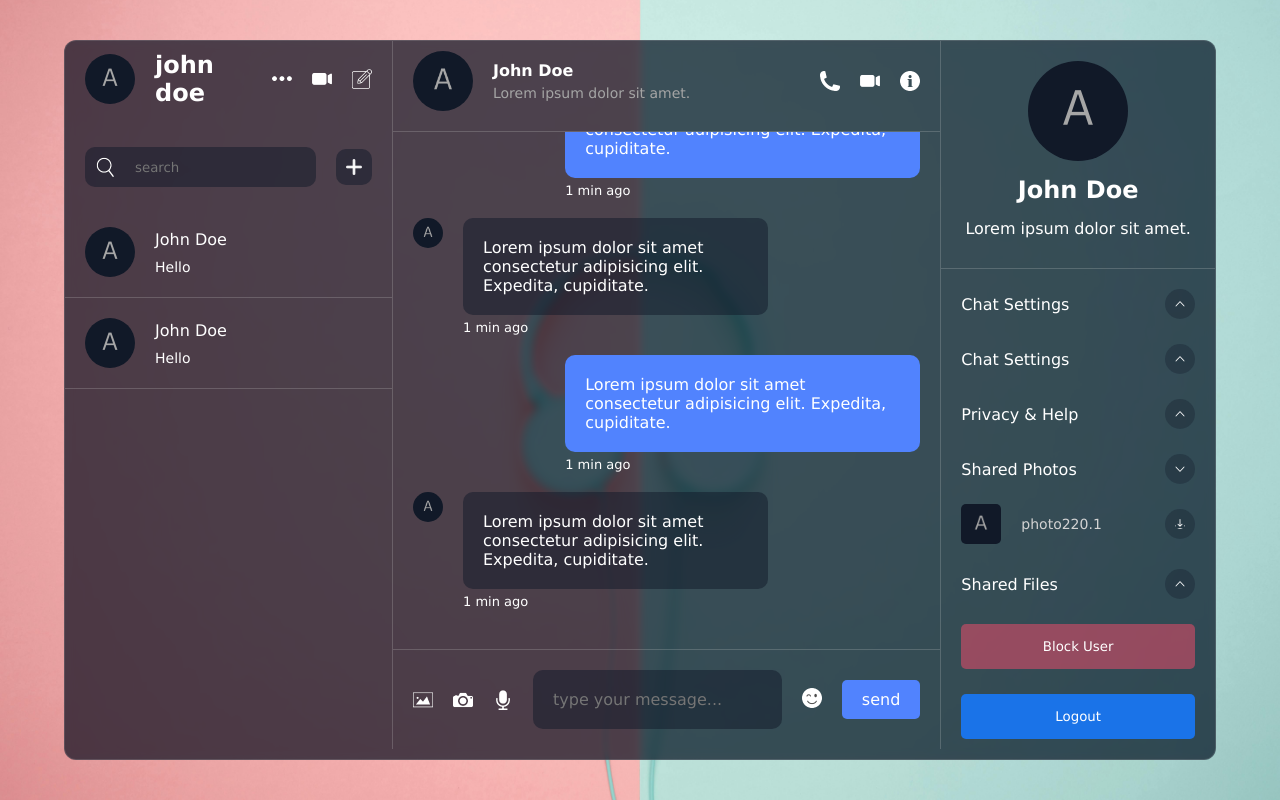
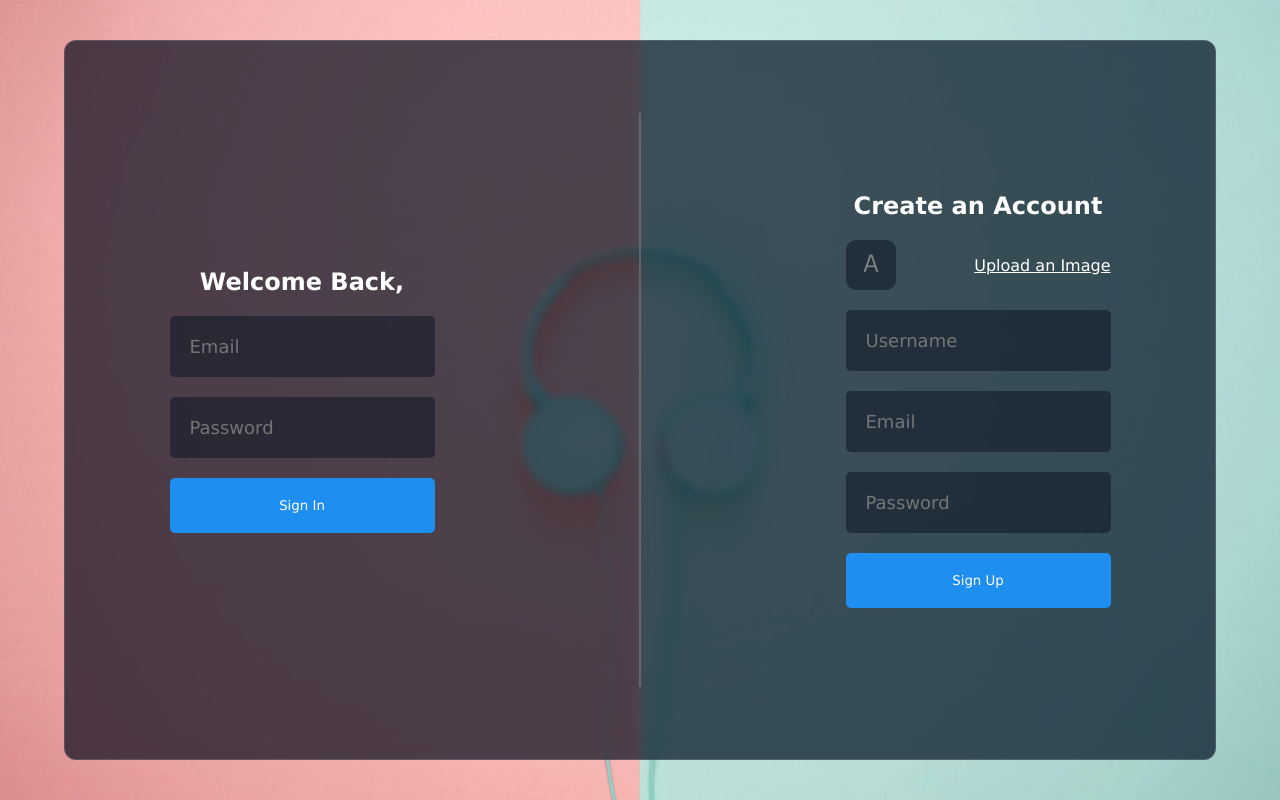
Before and after one commit to elshora97/Real-Time-Chat, a React (Vite) app: page / in a window 1280 px wide. Built offline with nearby package versions, Linux system fonts and the light colour scheme; no server answers.

Commit message:
add auth feature using firebase

```diff
--- a/src/App.jsx
+++ b/src/App.jsx
@@ -1,11 +1,24 @@
+import { useEffect } from "react";
 import Chat from "./components/chat/Chat";
 import Detail from "./components/detail/Detail";
 import List from "./components/list/List";
 import Login from "./components/login/Login";
 import Notification from "./components/notification/Notification";
+import { onAuthStateChanged } from "firebase/auth";
+import { auth } from "./lib/firebase";
 
 const App = () => {
-  const user = true;
+  const user = false;
+
+  useEffect(() => {
+    const unsub = onAuthStateChanged(auth, (user) => {
+      console.log(user);
+    });
+
+    return () => {
+      unsub();
+    };
+  }, []);
   return (
     <div className="container">
       {user ? (
--- a/src/components/login/Login.jsx
+++ b/src/components/login/Login.jsx
@@ -1,6 +1,12 @@
 import { useState } from "react";
 import "./login.css";
 import { toast } from "react-toastify";
+import {
+  createUserWithEmailAndPassword,
+  signInWithEmailAndPassword,
+} from "firebase/auth";
+import { auth, db } from "../../lib/firebase";
+import { doc, setDoc } from "firebase/firestore";
 
 const Login = () => {
   const [avatar, setAvatar] = useState({
@@ -8,6 +14,9 @@ const Login = () => {
     url: "",
   });
 
+  const [loading, setLoading] = useState(false);
+
+  //cannot use as firebase/storage is no longer free
   const handleAvatar = (e) => {
     if (e.target.files[0]) {
       setAvatar({
@@ -17,9 +26,57 @@ const Login = () => {
     }
   };
 
-  const handleLogin = (e) => {
+  const handleRegister = async (e) => {
     e.preventDefault();
-    toast.success("hello");
+    setLoading(true);
+    const formData = new FormData(e.target);
+    const { username, email, password } = Object.fromEntries(formData);
+
+    try {
+      if (!username || !email || !password) {
+        toast.error("Please fill inputs");
+        return;
+      }
+      const res = await createUserWithEmailAndPassword(auth, email, password);
+      await setDoc(doc(db, "users", res.user.uid), {
+        id: res.user.uid,
+        username,
+        email,
+        blocked: [],
+      });
+
+      await setDoc(doc(db, "userchats", res.user.uid), {
+        chats: [],
+      });
+
+      toast.success("Account Created, You can login now");
+      e.target.reset();
+    } catch (error) {
+      console.log(error.message);
+      toast.error(error.message);
+    } finally {
+      setLoading(false);
+    }
+  };
+
+  const handleLogin = async (e) => {
+    e.preventDefault();
+    setLoading(true);
+    const formData = new FormData(e.target);
+    const { email, password } = Object.fromEntries(formData);
+    try {
+      if (!email || !password) {
+        toast.error("Please fill inputs");
+        return;
+      }
+      await signInWithEmailAndPassword(auth, email, password);
+      e.target.reset();
+    } catch (error) {
+      console.log(error.message);
+      toast.error(error.message);
+    } finally {
+      setLoading(false);
+    }
   };
 
   return (
@@ -37,13 +94,15 @@ const Login = () => {
             name="password"
             placeholder="Password"
           />
-          <button>Sign In</button>
+          <button disabled={loading}>Sign In</button>
         </form>
       </div>
+
       <div className="separator"></div>
+
       <div className="item">
         <h2>Create an Account</h2>
-        <form>
+        <form onSubmit={handleRegister}>
           <label htmlFor="file">
             <img
               src={avatar.url || "/avatar.png"}
@@ -72,7 +131,7 @@ const Login = () => {
             name="password"
             placeholder="Password"
           />
-          <button>Sign Up</button>
+          <button disabled={loading}>Sign Up</button>
         </form>
       </div>
     </div>
--- /dev/null
+++ b/src/lib/firebase.js
@@ -0,0 +1,16 @@
+import { initializeApp } from "firebase/app";
+import { getAuth } from "firebase/auth";
+import { getFirestore } from "firebase/firestore";
+
+const firebaseConfig = {
+  apiKey: import.meta.env.VITE_API_KEY,
+  authDomain: "realtime-chat-557e9.firebaseapp.com",
+  projectId: "realtime-chat-557e9",
+  storageBucket: "realtime-chat-557e9.firebasestorage.app",
+  messagingSenderId: "196291505412",
+  appId: "1:196291505412:web:170a4701346d9fb0593451",
+};
+
+const app = initializeApp(firebaseConfig);
+export const auth = getAuth();
+export const db = getFirestore();
```
Also changed, not shown: 1 other file (tests, documents, lock files or other folders).
